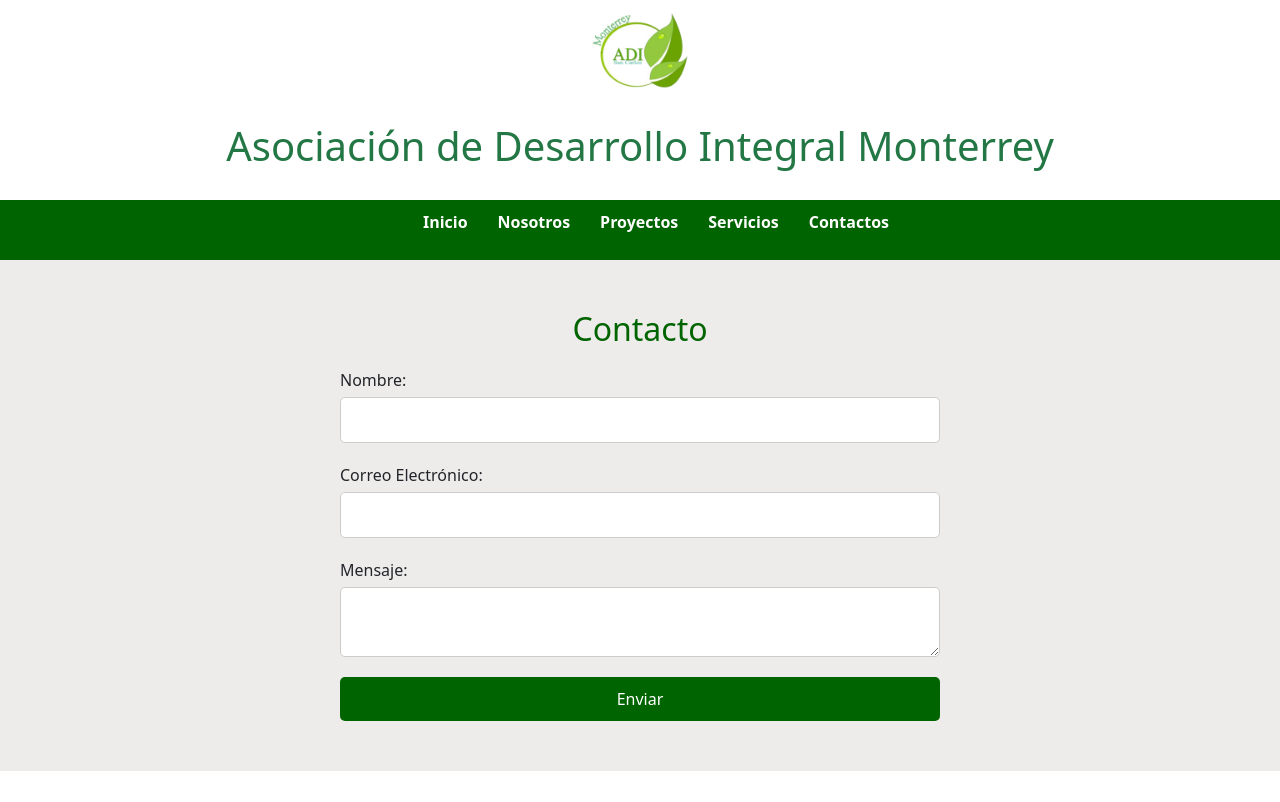
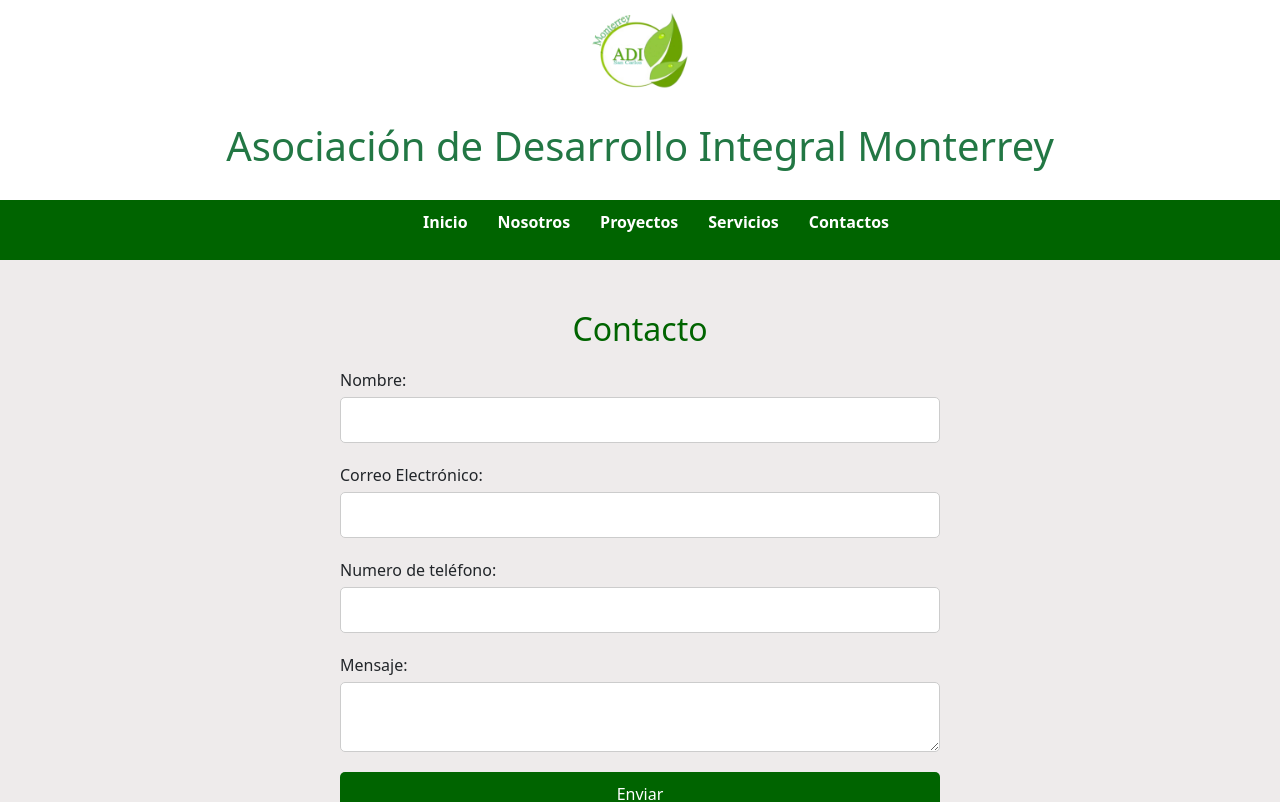
Before and after one commit to JeffersonBp17/Proyecto_ADIMonterrey, an Angular app: page /contacto in a window 1280 px wide. Shown: the top 802 px of the page. Built offline with nearby package versions, Linux system fonts and the light colour scheme.

Commit message:
se añade numero de teléfono

```diff
--- a/src/app/contacto/contacto.component.html
+++ b/src/app/contacto/contacto.component.html
@@ -8,6 +8,9 @@
         <label for="email">Correo Electrónico:</label>
         <input type="email" id="email" name="email">
 
+        <label for="phone">Numero de teléfono:</label>
+        <input type="phone" id="phone" name="phone">
+
         <label for="mensaje">Mensaje:</label>
         <textarea id="mensaje" name="mensaje"></textarea>
 
--- a/src/app/inicio/inicio.component.scss
+++ b/src/app/inicio/inicio.component.scss
@@ -3,6 +3,7 @@
   height: 500px; /* Mantiene la proporción */
   margin: 0 auto;
   display: block;
+  padding: 10px;
 }
 
 /* Forzar estilos personalizados para las flechas del carrusel */
```
